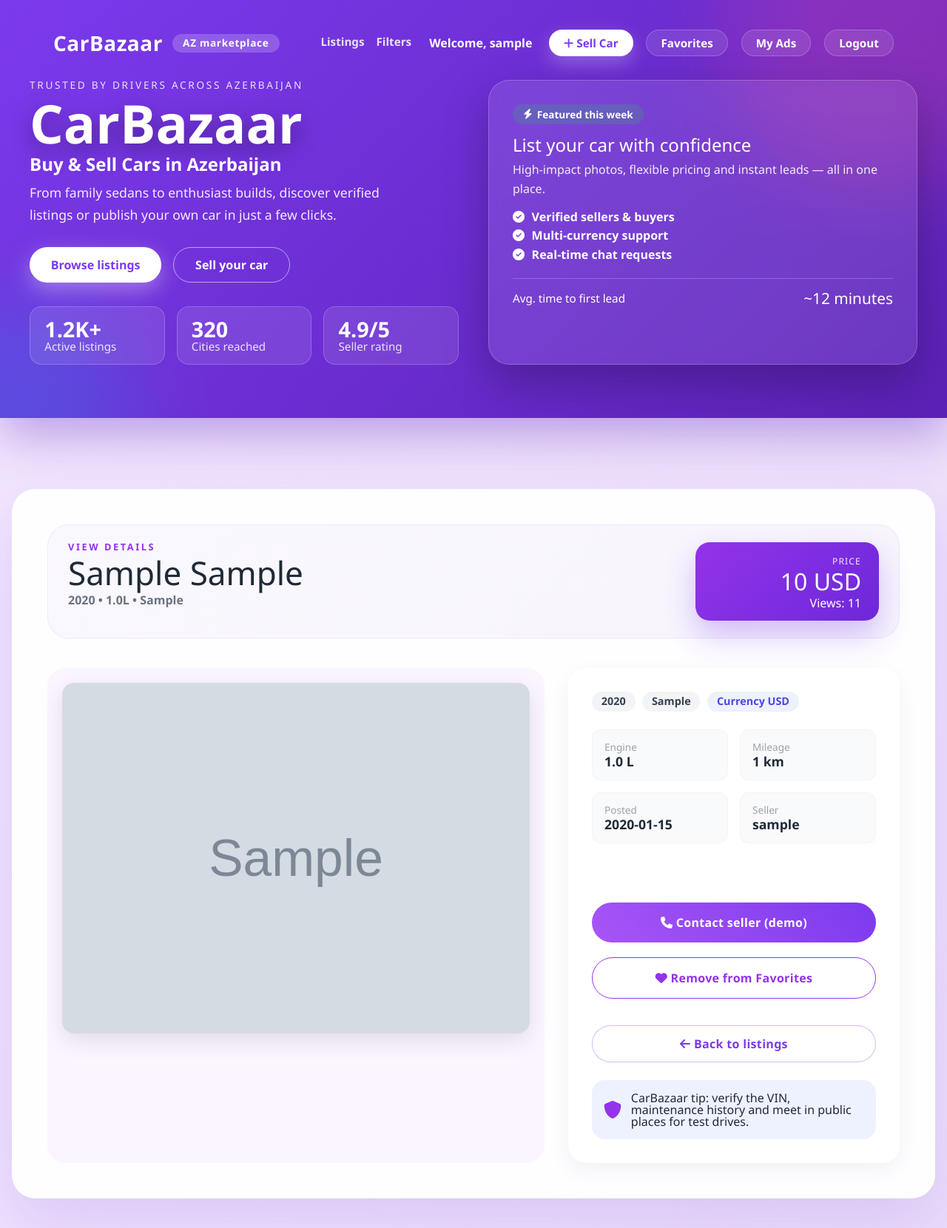
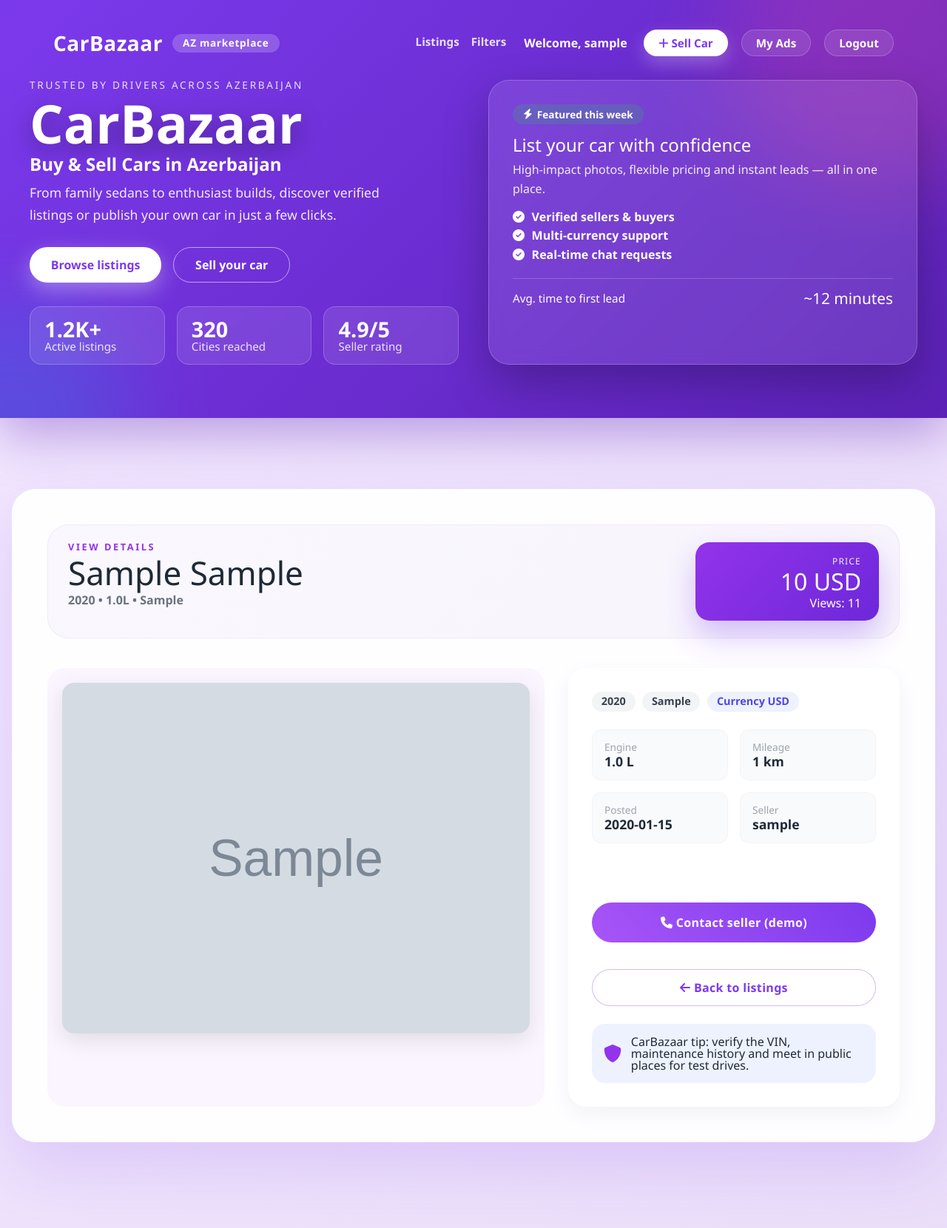
Before and after one commit to heydarovanara6-sudo/CarBazaar, a Flask app: page /details/1 in a window 1280 px wide. Shown: the top 1660 px of the page at 74% size. Run offline with Flask 3, Linux system fonts and the light colour scheme; a user stored in the database is signed in; tables that the repository leaves empty hold one stand-in row (values such as "Sample post"); grey boxes marked "Sample" are stand-in pictures; some libraries are stand-ins or nearby versions.

Commit message:
Remove favorites feature and fix sell car button

```diff
--- a/src/app.py
+++ b/src/app.py
@@ -91,11 +91,6 @@ login_manager = LoginManager()
 login_manager.init_app(app)
 login_manager.login_view = 'login'
 
-# Usage: Association Table for User-Car Favorites
-favorites = db.Table('favorites',
-    db.Column('user_id', db.Integer, db.ForeignKey('user.id'), primary_key=True),
-    db.Column('car_id', db.Integer, db.ForeignKey('car.id'), primary_key=True)
-)
 
 # User Model
 class User(UserMixin, db.Model):
@@ -104,7 +99,6 @@ class User(UserMixin, db.Model):
     email = db.Column(db.String(150), unique=True, nullable=False)
     password_hash = db.Column(db.String(256), nullable=False)
     cars = db.relationship('Car', backref='owner', lazy=True)
-    favorited_cars = db.relationship('Car', secondary=favorites, backref=db.backref('favorited_by', lazy='dynamic'))
 
     def set_password(self, password):
         self.password_hash = generate_password_hash(password)
@@ -304,12 +298,7 @@ def index():
     # Merge with demo cars (demo cars come after? or before? Let's put DB cars first)
     all_cars = list(db_cars) + list(CARS)
 
-    # Pre-fetch favorites for efficiency
-    fav_ids = []
-    if current_user.is_authenticated:
-        fav_ids = [c.id for c in current_user.favorited_cars]
-
-    return render_template('index.html', cars=all_cars, fav_ids=fav_ids)
+    return render_template('index.html', cars=all_cars)
 
 @app.route("/details/<id>")
 def details(id):
@@ -423,25 +412,6 @@ def delete_all_ads():
 
     return redirect(url_for('my_ads'))
 
-@app.route("/toggle_favorite/<int:car_id>", methods=["POST"])
-@login_required
-def toggle_favorite(car_id):
-    car = Car.query.get_or_404(car_id)
-    if car in current_user.favorited_cars:
-        current_user.favorited_cars.remove(car)
-        flash("Removed from favorites", "info")
-    else:
-        current_user.favorited_cars.append(car)
-        flash("Added to favorites!", "success")
-    db.session.commit()
-    # Redirect back to the page the user came from, or index if unknown
-    return redirect(request.referrer or url_for('index'))
-
-@app.route("/favorites")
-@login_required
-def favorites():
-    cars = current_user.favorited_cars
-    return render_template('favorites.html', cars=cars)
 
 @app.route("/login", methods=["GET", "POST"])
 def login():
--- a/templates/base.html
+++ b/templates/base.html
@@ -32,9 +32,7 @@
                     <div class="auth-actions">
                         {% if current_user.is_authenticated %}
                         <span class="welcome-text">Welcome, {{ current_user.username }}</span>
-                        <a href="{{ url_for('add_car') }}" class="nav-btn primary"><i class="fa-solid fa-plus"></i> Sell
-                            Car</a>
-                        <a href="{{ url_for('favorites') }}" class="nav-btn ghost">Favorites</a>
+                        <a href="#" class="nav-btn primary" data-sell-btn><i class="fa-solid fa-plus"></i> Sell Car</a>
                         <a href="{{ url_for('my_ads') }}" class="nav-btn ghost">My Ads</a>
                         <a href="{{ url_for('logout') }}" class="nav-btn ghost">Logout</a>
                         {% else %}
--- a/templates/details.html
+++ b/templates/details.html
@@ -47,16 +47,7 @@
                 </div>
                 <div class="actions">
                     <button class="btn full"><i class="fa-solid fa-phone"></i> Contact seller (demo)</button>
-                    {% if current_user.is_authenticated and car.owner %}
-                    <form action="{{ url_for('toggle_favorite', car_id=car.id) }}" method="POST">
-                        <button type="submit" class="btn full ghost"
-                            style="margin-top: 0.5rem; border-color: var(--purple-600); color: var(--purple-600);">
-                            <i
-                                class="{{ 'fa-solid' if car in current_user.favorited_cars else 'fa-regular' }} fa-heart"></i>
-                            {{ 'Remove from Favorites' if car in current_user.favorited_cars else 'Add to Favorites' }}
-                        </button>
-                    </form>
-                    {% endif %}
+
                     <a class="btn ghost " href="{{ url_for('index') }}"><i class="fa-solid fa-arrow-left"></i> Back
                         to listings</a>
                 </div>
```
Also changed, not shown: templates/index.html (+1 -9 lines).
